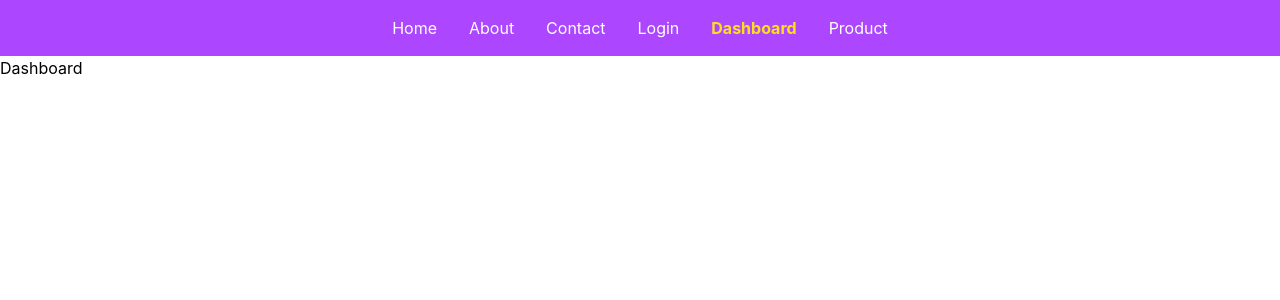
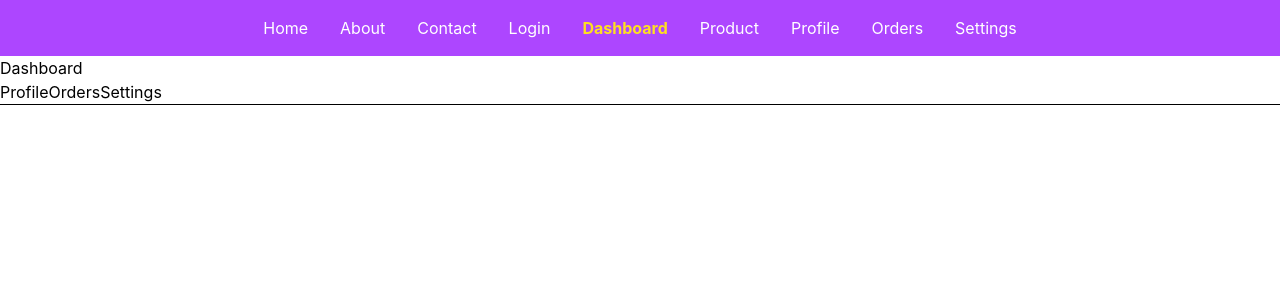
Before and after one commit to gunguncodes/react-job-cards, a React (Vite) app: page /dashboard in a window 1280 px wide. Shown: the top 300 px of the page. Built offline with nearby package versions, Linux system fonts and the light colour scheme.

Commit message:
Implement nested routing with Outlet

```diff
--- a/src/App.jsx
+++ b/src/App.jsx
@@ -5,8 +5,11 @@ import About from "./pages/About";
 import Contact from "./pages/Contact";
 import NotFound from "./pages/NotFound";
 import Login from "./pages/Login";
-import Dashboard from "./pages/Dashboard";
 import Product from "./pages/product";
+import DashboardLayout from "./pages/DashboardLayout";
+import Profile from "./pages/Profile";
+import Orders from "./pages/Orders";
+import Settings from "./pages/Settings";
 
 function App() {
     return (
@@ -69,7 +72,7 @@ function App() {
                 </NavLink>
 
                 <NavLink
-                    to="/product/:id"
+                    to="/product/25"
                     className={({isActive})=>
                     isActive
                     ? "text-yellow-300 font-bold"
@@ -77,6 +80,39 @@ function App() {
                     }
                 >
                     Product
+                </NavLink>
+
+                 <NavLink
+                    to="/dashboard/profile"
+                    className={({isActive})=>
+                    isActive
+                    ? "text-yellow-300 font-bold"
+                    : "text-white"
+                    }
+                >
+                    Profile
+                </NavLink>
+
+                 <NavLink
+                    to="/dashboard/orders"
+                    className={({isActive})=>
+                    isActive
+                    ? "text-yellow-300 font-bold"
+                    : "text-white"
+                    }
+                >
+                    Orders
+                </NavLink>
+
+                 <NavLink
+                    to="/dashboard/settings"
+                    className={({isActive})=>
+                    isActive
+                    ? "text-yellow-300 font-bold"
+                    : "text-white"
+                    }
+                >
+                    Settings
                 </NavLink>
 
             </nav>
@@ -87,8 +123,12 @@ function App() {
                 <Route path="/contact" element={<Contact />} />
                 <Route path="*" element={<NotFound/>} />
                 <Route path="/login" element={<Login/>} />
-                <Route path="/dashboard" element={<Dashboard/>} />
                 <Route path="/product/:id" element={<Product/>} />
+                <Route path="/dashboard" element={<DashboardLayout />}>
+                    <Route path="profile" element={<Profile />} />
+                    <Route path="orders" element={<Orders />} />
+                    <Route path="settings" element={<Settings />} />
+                </Route>
             </Routes>
         </>
     );
--- a/src/pages/Dashboard.jsx
+++ /dev/null
@@ -1,7 +0,0 @@
-function Dashboard() {
-    return (
-        <h1>Dashboard</h1>
-    )
-}
-
-export default Dashboard;
--- /dev/null
+++ b/src/pages/DashboardLayout.jsx
@@ -0,0 +1,17 @@
+import {Link, Outlet} from "react-router-dom"
+function DashboardLayout() {
+    return (
+        <div>
+            <h1>Dashboard</h1>
+            <nav>
+                <Link to ="profile">Profile</Link>
+                <Link to ="Orders">Orders</Link>
+                <Link to ="Settings">Settings</Link>
+            </nav>
+            <hr />
+            <Outlet/>
+        </div>
+    )
+}
+
+export default DashboardLayout;
--- /dev/null
+++ b/src/pages/Orders.jsx
@@ -0,0 +1,5 @@
+function Orders () {
+    return <h1>Orders</h1>
+}
+
+export default Orders;
--- /dev/null
+++ b/src/pages/Profile.jsx
@@ -0,0 +1,5 @@
+function Profile () {
+    return <h1>Profile</h1>
+}
+
+export default Profile;
--- /dev/null
+++ b/src/pages/Settings.jsx
@@ -0,0 +1,5 @@
+function Settings () {
+    return <h1>Settings</h1>
+}
+
+export default Settings;
```
